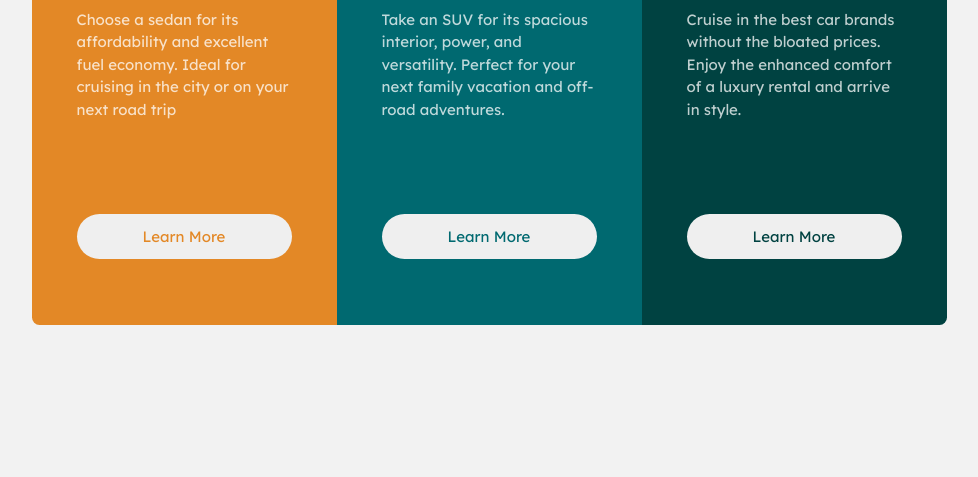
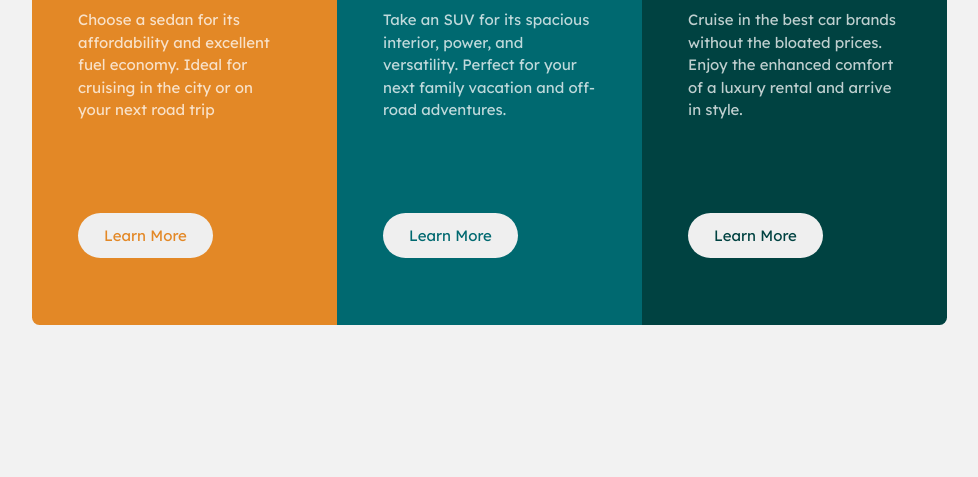
Before and after one commit to hollyBelly2021/3-column-preview-card-component-main, a plain HTML site: page index.html in a window 1280 px wide. Shown: the part 323-800 px from the top of the page, without its empty margins (151-1129 px from the left). Drawn offline with Linux system fonts and the light colour scheme; a web font is replaced by a local one.

Commit message:
update 2.1

```diff
--- a/style.css
+++ b/style.css
@@ -79,27 +79,21 @@ h2 {
   border-radius: 0.5rem;
   margin: 1rem;
   overflow: hidden;
-
   color: var(--transparent-white);
 }
 /* 5 */
 @media (min-width: 780px) {
   .main-container {
-    /* This got an effect in columns */
-    /* overflow: hidden; prevents content overflow, which can indirectly affect the visibility of the rounded corners by ensuring the content doesn't extend beyond the element's boundaries. */
-    overflow: hidden;
     grid-template-columns: 1fr 1fr 1fr;
-    border-radius: 0.5rem;
   }
 }
 
 /* 6 */
 .item {
-  /* max-height: 33rem; */
   height: 33rem;
   background-color: var(--item-color);
 
-  padding: 3rem;
+  padding: 3.1rem;
   display: grid;
 }
 
@@ -138,10 +132,12 @@ button {
   border-radius: 100vh;
 
   height: 3rem;
+  width: 9rem;
 
   /* This definitely helps */
   /* since button is part of the grid system, I could manually select button element and use align-self: center to it. */
   align-self: center;
+  justify-self: start;
 }
 
 /* 11 */
```
